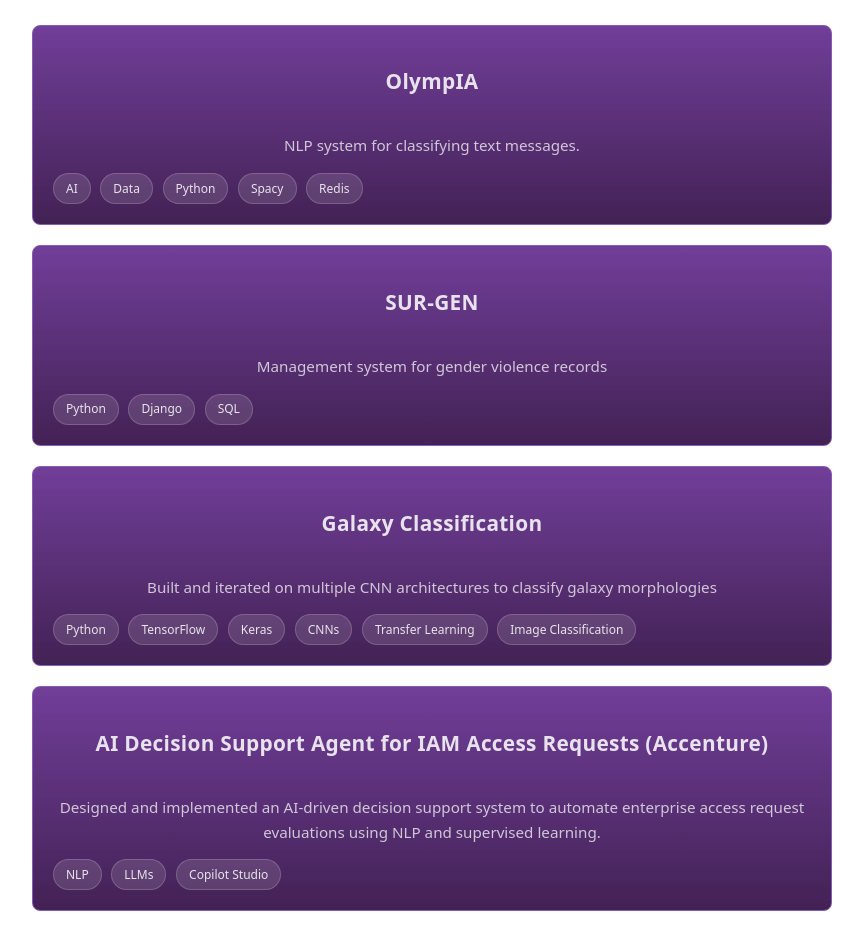
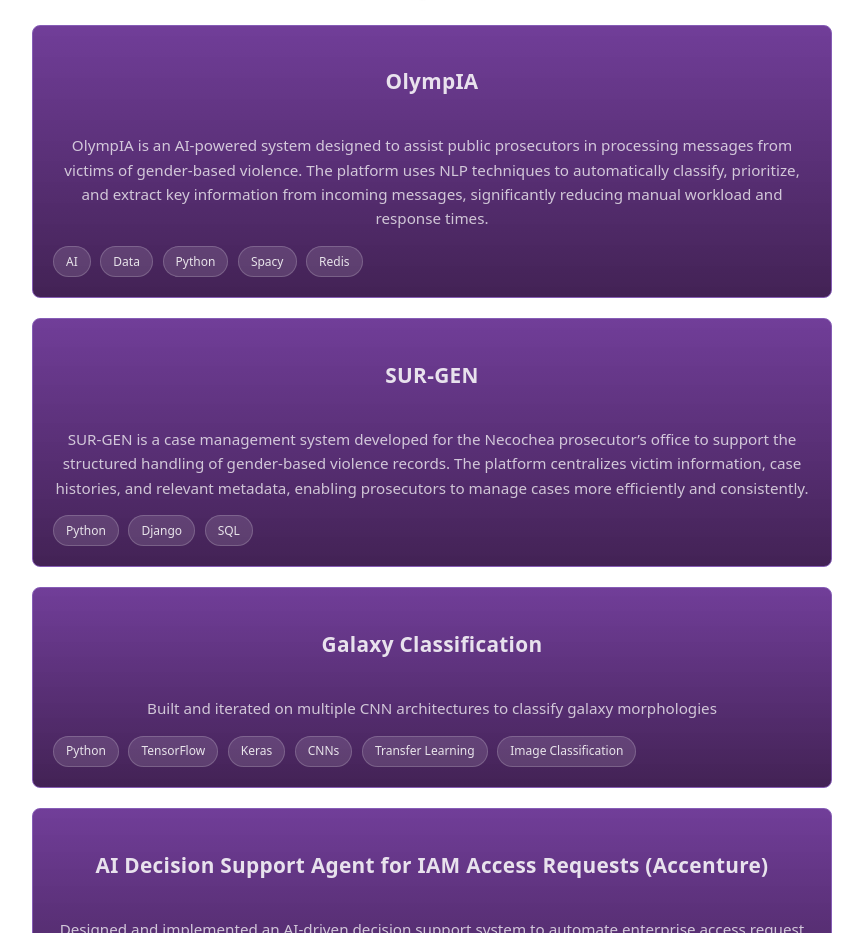
Before and after one commit to valenfernandez/portfolio, a React (Vite) app: page / in a window 1280 px wide. Shown: the part 2420-3353 px from the top of the page, without its empty margins (208-1071 px from the left). Built offline with nearby package versions, Linux system fonts and the light colour scheme.

Commit message:
Update projects.js

```diff
--- a/src/data/projects.js
+++ b/src/data/projects.js
@@ -1,14 +1,14 @@
 export const projects = [
   {
     title: "OlympIA",
-    description: "NLP system for classifying text messages.",
+    description: "OlympIA is an AI-powered system designed to assist public prosecutors in processing messages from victims of gender-based violence. The platform uses NLP techniques to automatically classify, prioritize, and extract key information from incoming messages, significantly reducing manual workload and response times.",
     long_description: "",
     tech: ['AI', 'Data', 'Python', 'Spacy', 'Redis'],
     repo: "https://github.com/valenfernandez/OlympIA"
   },
   {
     title: "SUR-GEN",
-    description: "Management system for gender violence records",
+    description: "SUR-GEN is a case management system developed for the Necochea prosecutor’s office to support the structured handling of gender-based violence records. The platform centralizes victim information, case histories, and relevant metadata, enabling prosecutors to manage cases more efficiently and consistently.",
     long_description: "",
     tech: ['Python', 'Django', 'SQL'],
     repo: "https://github.com/valenfernandez/SURGEN"
```
